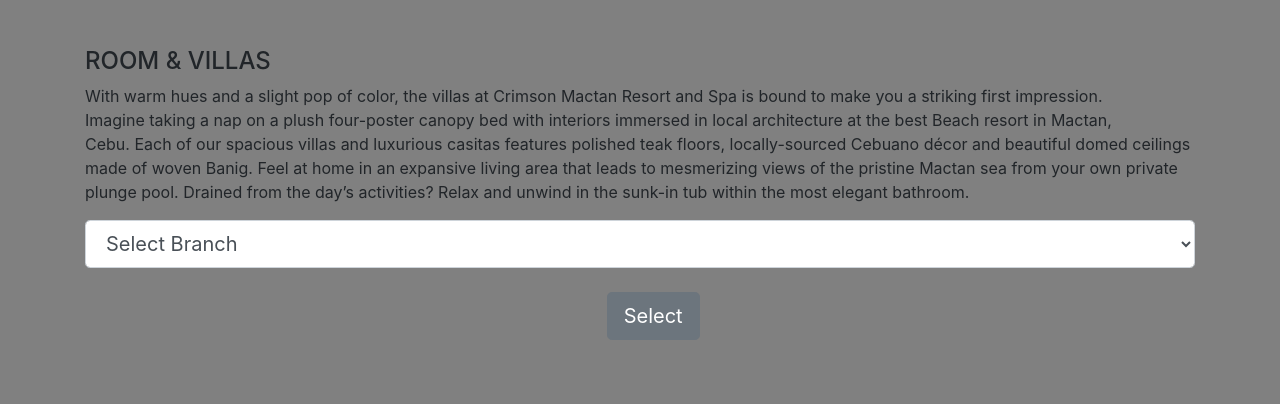
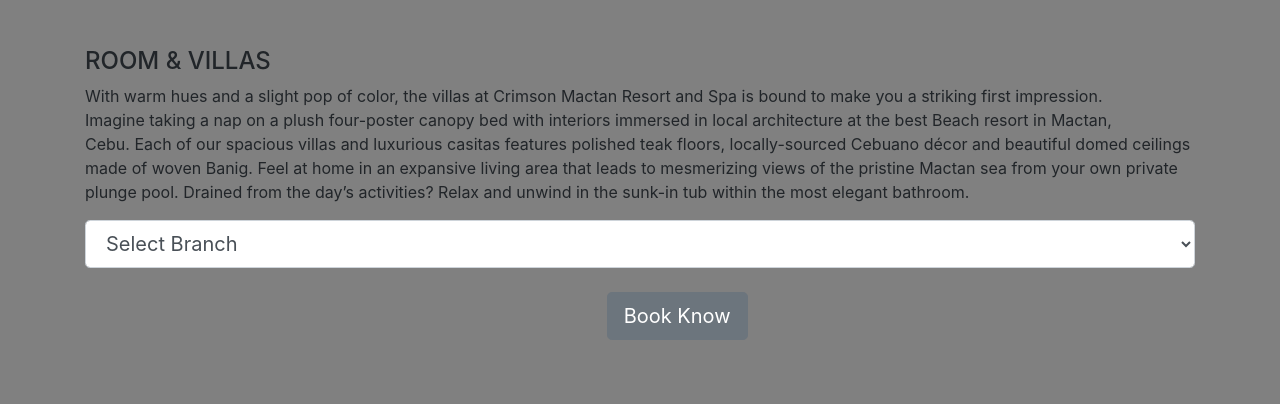
Before and after one commit to nachanok-i/Hotel-management, a PHP site: page /roomSelectPage.php in a window 1280 px wide. Shown: the part 485-896 px from the top of the page. Run offline with PHP 8.4, Linux system fonts and the light colour scheme; a user stored in the database is signed in; data that the repository does not hold is empty; some libraries are stand-ins or nearby versions.

Commit message:
Update for button

```diff
--- a/roomSelectPage.php
+++ b/roomSelectPage.php
@@ -138,7 +138,7 @@ else {
                 ?>
               </select>
               <br>
-            <button type="submit" class="btn btn-secondary btn-lg" style="margin-left: 47%;" name="submit" value="Explore">Select</button>
+            <button type="submit" class="btn btn-secondary btn-lg" style="margin-left: 47%;" name="submit" value="Explore">Book Know</button>
           </form>
         </div>
 
```
